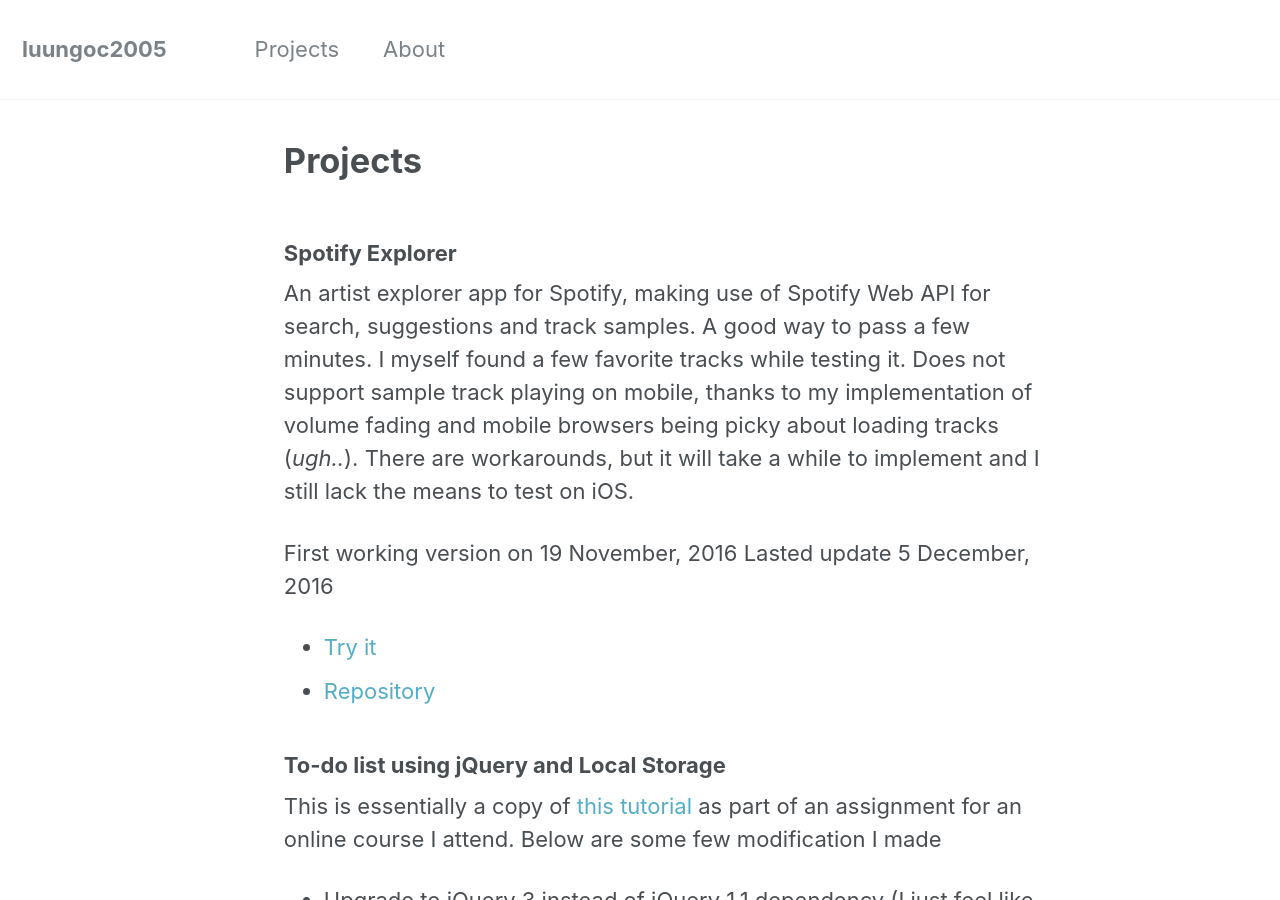
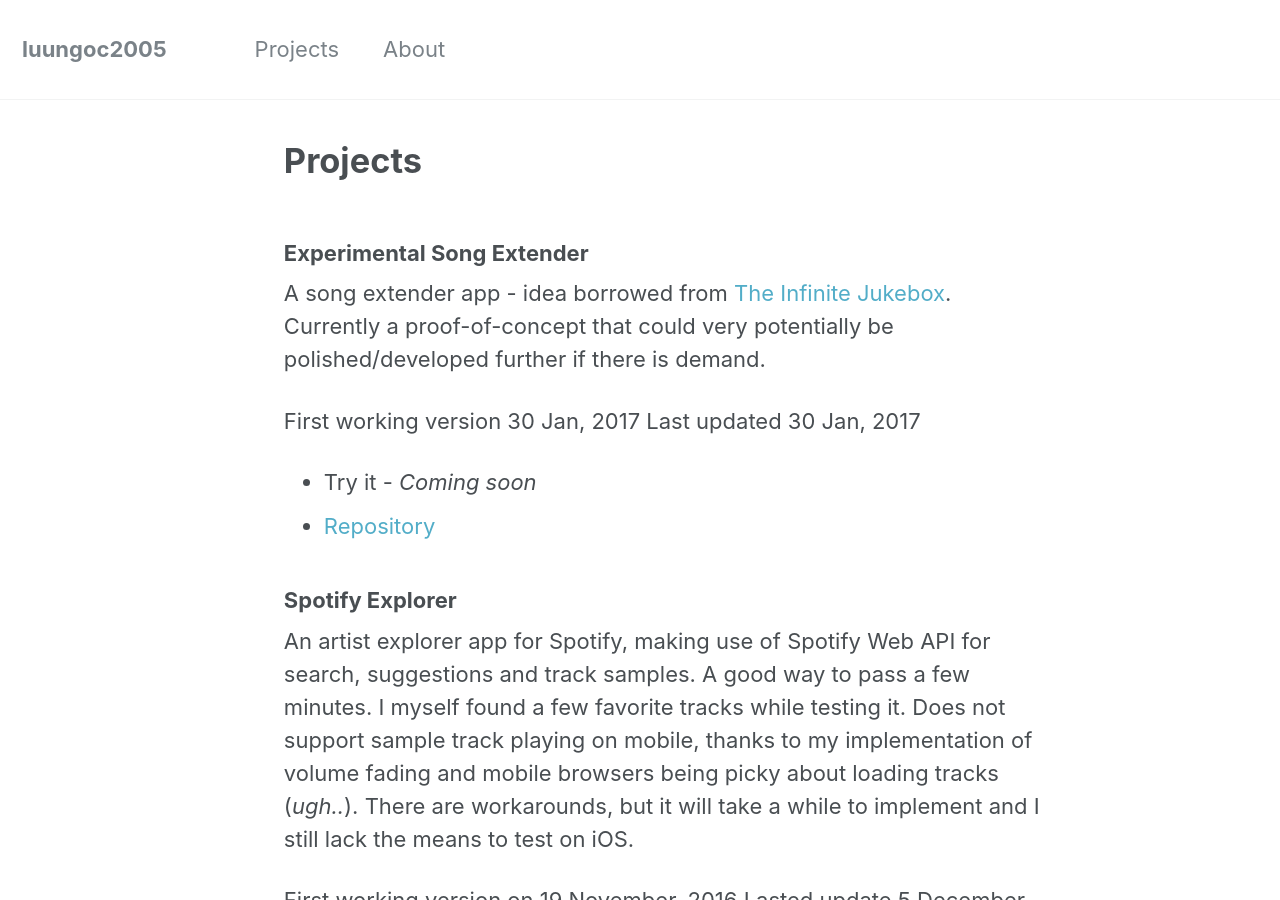
Before and after one commit to luungoc2005/luungoc2005-github-io-old, a Jekyll site: the page built from projects.md, in a window 1280 px wide and 900 px high. Built offline with Jekyll 4.4.1, drawn with Linux system fonts in a browser that asks for light colours.

Commit message:
projects update, link to image fixed

```diff
--- a/_posts/2017-1-30-experimental-song-extender.markdown
+++ b/_posts/2017-1-30-experimental-song-extender.markdown
@@ -13,7 +13,7 @@
 
 This idea is actually stolen from [The Infinite Jukebox](http://labs.echonest.com/Uploader/index.html). I do use a completely different algorithm that does not involve beat detection, so the results will be vastly different. Mine does not identify similar beats, but rather long segments, so it tends to loop at the chorus and instrumental lead-ins. It also does not randomly jumps between parts, but rather just loops back when it reaches the later part of a similar segment.
 
-![The Song Extender]({{ site.url }}/assets/song-extender-screenshot.png)
+![The Song Extender]({{ site.url }}/assets/images/song-extender-screenshot.png)
 
 Again - this is one project that can be vastly improved/polished. Ideas that I have in mind (and totally possible) include:
 - Ability to save the analysis in JSON format for loading
--- a/projects.md
+++ b/projects.md
@@ -3,6 +3,13 @@
 permalink: /projects/
 layout: single
 ---
+### Experimental Song Extender
+A song extender app - idea borrowed from [The Infinite Jukebox](http://labs.echonest.com/Uploader/index.html). Currently a proof-of-concept that could very potentially be polished/developed further if there is demand.
+
+First working version 30 Jan, 2017
+Last updated 30 Jan, 2017
+ + Try it - _Coming soon_
+ + [Repository](https://github.com/luungoc2005/song-extender-electron)
 
 ### Spotify Explorer
 An artist explorer app for Spotify, making use of Spotify Web API for search, suggestions and track samples.
```
